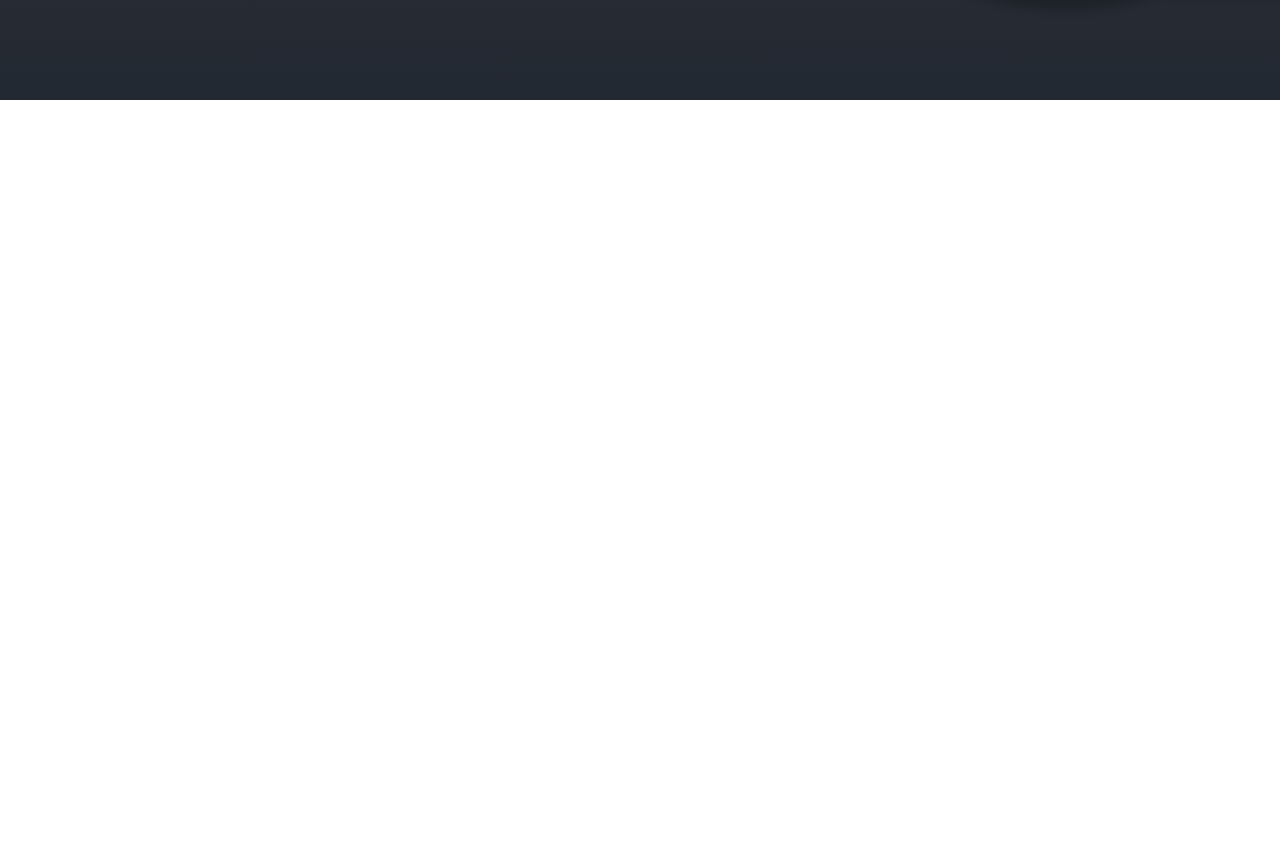
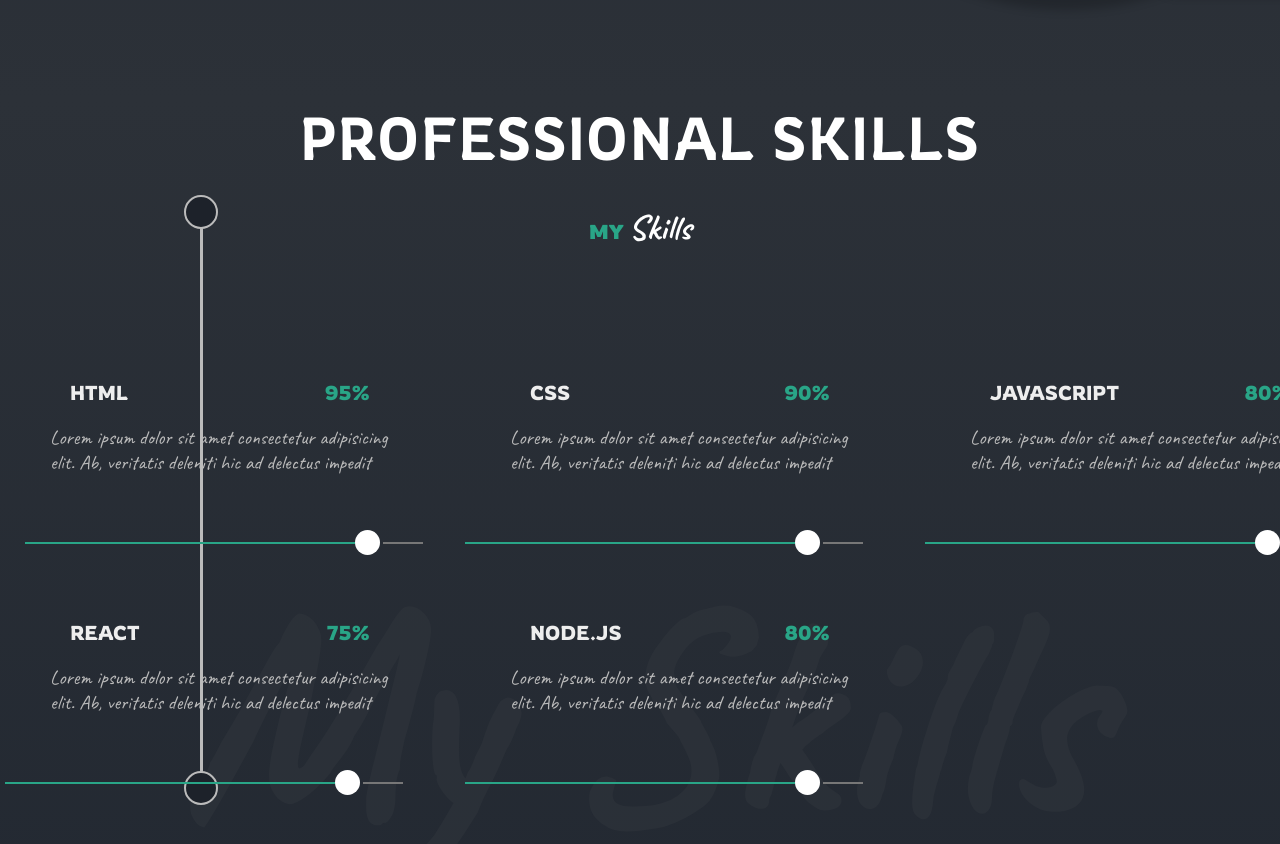
Before and after one commit to yusufskebbe/portfolio, a plain HTML site: page index.html in a window 1280 px wide. Shown: the part 700-1544 px from the top of the page. Before the commit the page ends 800 px from the top, so only its background shows below. Drawn offline with Linux system fonts and the light colour scheme.

Commit message:
skills section implementation

```diff
--- a/index.html
+++ b/index.html
@@ -76,6 +76,67 @@
         </div>
       </div>
     </section>
+
+    <!--loading section finished-->
+    <!--Skills section -->
+
+    <section class="skills">
+      <h1 class="section-bg-heading">My Skills</h1>
+      <h1 class="section-heading">Professional Skills</h1>
+      <h3 class="sub-heading">My <span>Skills</span></h3>
+      <div class="section-border"></div>
+      <div class="skills-cards">
+        <div class="skills-card">
+          <div class="skill">
+            <span>HTML</span>
+            <span>95%</span>
+          </div>
+          <p>Lorem ipsum dolor sit amet consectetur adipisicing elit. Ab, veritatis deleniti hic ad delectus impedit
+          </p>
+          <div class="skills-card-progress"></div>
+        </div>
+        <div class="skills-card">
+          <div class="skill">
+            <span>CSS</span>
+            <span>90%</span>
+          </div>
+          <p>Lorem ipsum dolor sit amet consectetur adipisicing elit. Ab, veritatis deleniti hic ad delectus impedit
+          </p>
+          <div class="skills-card-progress"></div>
+        </div>
+        <div class="skills-card">
+          <div class="skill">
+            <span>JAVASCRIPT</span>
+            <span>80%</span>
+          </div>
+          <p>Lorem ipsum dolor sit amet consectetur adipisicing elit. Ab, veritatis deleniti hic ad delectus impedit
+          </p>
+          <div class="skills-card-progress"></div>
+        </div>
+        <div class="skills-card">
+          <div class="skill">
+            <span>REACT</span>
+            <span>75%</span>
+          </div>
+          <p>Lorem ipsum dolor sit amet consectetur adipisicing elit. Ab, veritatis deleniti hic ad delectus impedit
+          </p>
+          <div class="skills-card-progress"></div>
+        </div>
+        <div class="skills-card">
+          <div class="skill">
+            <span>NODE.JS</span>
+            <span>80%</span>
+          </div>
+          <p>Lorem ipsum dolor sit amet consectetur adipisicing elit. Ab, veritatis deleniti hic ad delectus impedit
+          </p>
+          <div class="skills-card-progress"></div>
+        </div>
+      </div>
+
+    </section>
+
+
+
   </div>
 
 
--- a/style.css
+++ b/style.css
@@ -356,5 +356,183 @@ html{
 .dev-work span:nth-child(2){
   color: #29a587;
   width: 50%;
+}
+
+/* SKILLS SECTION */
+
+.skills{
+  width: 100%;
+  height: 100vh;
+  position: relative;
+  display: flex;
+  flex-direction: column;
+  align-items: center;
+}
+
+.section-heading{
+  font-size: 6rem;
+  font-weight: 300;
+  text-transform: uppercase;
+  letter-spacing: 0.2rem;
+  color: #fff;
+  margin-bottom: 3rem;
+}
+
+.sub-heading{
+  font-size: 2rem;
+  color: #29a587;
+  text-transform: uppercase;
+}
+
+.sub-heading span{
+    font-family: "Caveat" ,sans-serif;
+    font-size: 3.5rem;
+    text-transform: capitalize;
+    color: #fff;
+}
+
+.skills .section-border{
+  position: absolute;
+  left: 20rem;
+  top: 50%;
+  transform: translateY(-50%);
+}
+
+.skills-cards{
+  width: 140rem;
+  margin: 8rem 0 0 10rem;
+  display: flex;
+  flex-wrap: wrap;
+}
+
+.skills-card{
+  width: 40rem;
+  height: 18rem;
+  margin: 3rem;
+  padding: 0 3rem;
+  position: relative;
 
 }
+.skill{
+  display: flex;
+  justify-content: space-between;
+  margin: 2rem;
+}
+
+.skill span{
+  font-size: 2rem;
+  color: #eee;
+}
+
+.skill span:nth-child(2){
+  color: #29a587;
+}
+
+.skills-card p{
+  font-family: "Caveat" , sans-serif;
+  font-size: 2rem;
+  color: #bbb;
+  margin-bottom:4rem ;
+}
+
+
+/*  creating the lines */
+
+.skills-card-progress{
+  width: 2.5rem;
+  height: 2.5rem;
+  background-color: #fff;
+  border-radius: 50%;
+  position: absolute;
+  bottom: -1.5rem;
+}
+
+
+.skills-card-progress::before{
+  content: "";
+  height: .2rem;
+  background-color: #29a587;
+  position: absolute;
+  top: 50%;
+  transform: translateY(-50%);
+}
+
+
+
+.skills-card-progress::after{
+  content: "";
+  height: .2rem;
+  background-color: #777;
+  position: absolute;
+  top: 50%;
+  transform: translateY(-50%);
+}
+
+/*/ LİNES  */
+.skills-card:nth-child(1) .skills-card-progress{
+  right: 10%;
+}
+
+.skills-card:nth-child(1) .skills-card-progress::before{
+  right: 2.5rem;
+  width: 33rem;
+}
+.skills-card:nth-child(1) .skills-card-progress::after{
+  right: -4.3rem;
+  width: 4rem;
+
+}
+
+
+.skills-card:nth-child(2) .skills-card-progress{
+  right: 15%;
+}
+
+.skills-card:nth-child(2) .skills-card-progress::before{
+  right: 2.5rem;
+  width: 33rem;
+}
+.skills-card:nth-child(2) .skills-card-progress::after{
+  right: -4.3rem;
+  width: 4rem;
+}
+
+
+.skills-card:nth-child(3) .skills-card-progress{
+  right: 15%;
+}
+
+.skills-card:nth-child(3) .skills-card-progress::before{
+  right: 2.5rem;
+  width: 33rem;
+}
+.skills-card:nth-child(3) .skills-card-progress::after{
+  right: -4.3rem;
+  width: 4rem;
+}
+
+.skills-card:nth-child(4) .skills-card-progress{
+  right: 15%;
+}
+
+.skills-card:nth-child(4) .skills-card-progress::before{
+  right: 2.5rem;
+  width: 33rem;
+}
+.skills-card:nth-child(4) .skills-card-progress::after{
+  right: -4.3rem;
+  width: 4rem;
+}
+
+.skills-card:nth-child(5) .skills-card-progress{
+  right: 15%;
+}
+
+.skills-card:nth-child(5) .skills-card-progress::before{
+  right: 2.5rem;
+  width: 33rem;
+}
+.skills-card:nth-child(5) .skills-card-progress::after{
+  right: -4.3rem;
+  width: 4rem;
+}
```
